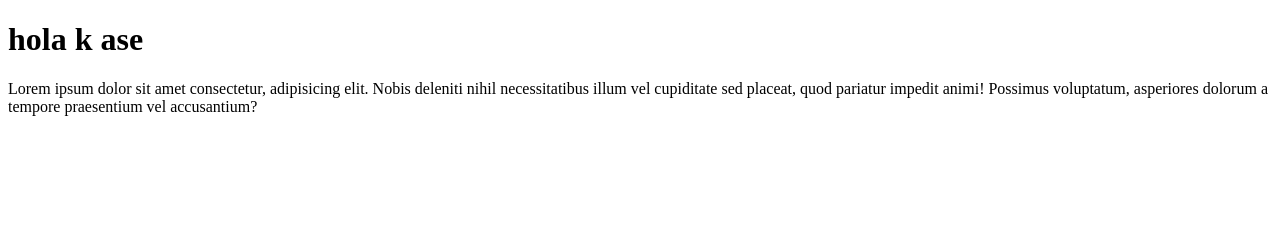
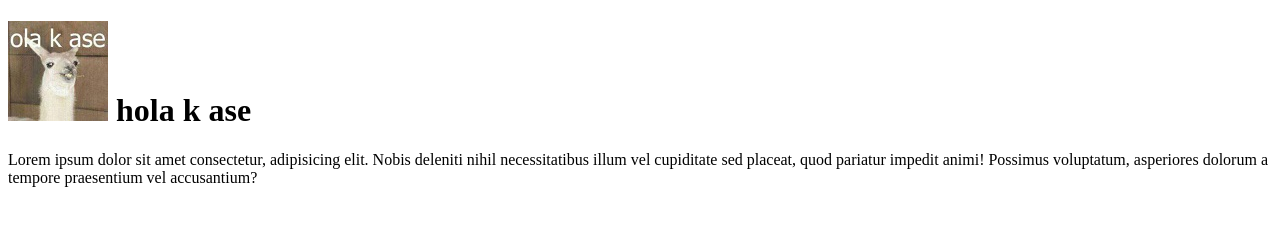
Before and after one commit to AlejandroIg/MisPerris, a plain HTML site: page index.html in a window 1280 px wide. Drawn offline with Linux system fonts and the light colour scheme.

Commit message:
Agrega la semantica de html y el logo

```diff
--- a/index.html
+++ b/index.html
@@ -7,7 +7,12 @@
     <title>Document</title>
 </head>
 <body>
-    <h1>hola k ase</h1>
-    <p>Lorem ipsum dolor sit amet consectetur, adipisicing elit. Nobis deleniti nihil necessitatibus illum vel cupiditate sed placeat, quod pariatur impedit animi! Possimus voluptatum, asperiores dolorum a tempore praesentium vel accusantium?</p>
+    <header>
+        <h1>
+            <img src="img/logo.jpg" alt="Logo de llama ol k ase">
+            hola k ase
+        </h1>
+        <p>Lorem ipsum dolor sit amet consectetur, adipisicing elit. Nobis deleniti nihil necessitatibus illum vel cupiditate sed placeat, quod pariatur impedit animi! Possimus voluptatum, asperiores dolorum a tempore praesentium vel accusantium?</p>
+    </header>
 </body>
 </html>
```
Also changed, not shown: img/logo.jpg (added).
